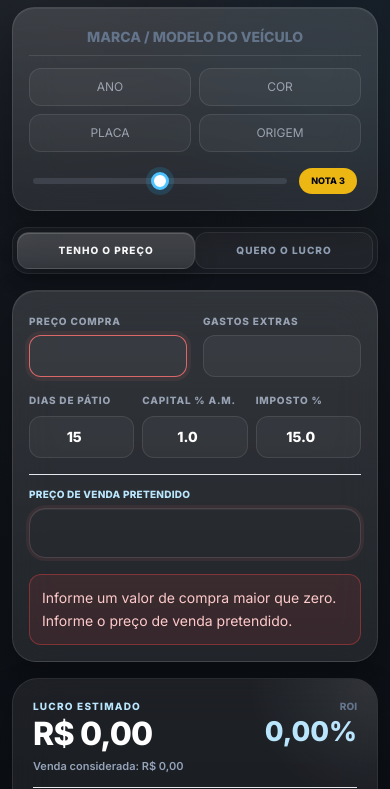
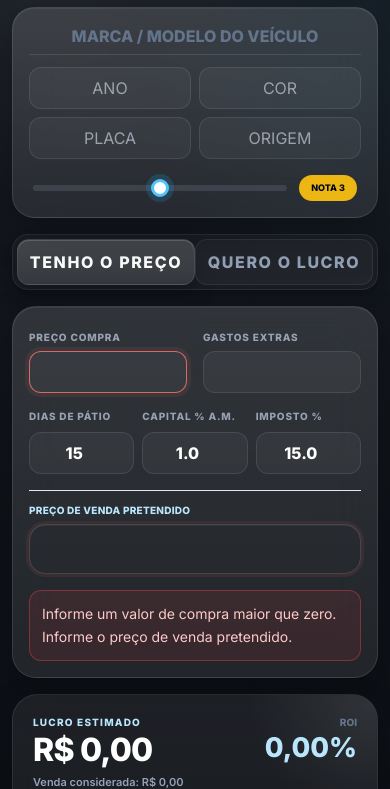
Before and after one commit to jeru28/Calculadora-Fabiano-Autorepasse, a website: page index.html in a window 390 px wide. Shown: the part 55-844 px from the top of the page. Drawn offline with nearby package versions, Linux system fonts and the light colour scheme.

Commit message:
Update index.html

```diff
--- a/index.html
+++ b/index.html
@@ -145,12 +145,40 @@
         }
 
         @media (max-width: 420px) {
+            body {
+                font-size: 16px;
+            }
+
             .mobile-grid {
                 grid-template-columns: 1fr;
             }
 
             .mobile-stack {
                 grid-template-columns: 1fr;
+            }
+
+            input,
+            select,
+            textarea,
+            button {
+                font-size: 16px !important;
+            }
+
+            #carModel {
+                font-size: 16px !important;
+            }
+
+            #carYear,
+            #carColor,
+            #carPlate,
+            #carOrigin,
+            #carPrice,
+            #freight,
+            #patioDays,
+            #oppRate,
+            #taxRate,
+            #targetValue {
+                font-size: 16px !important;
             }
         }
     </style>
```
